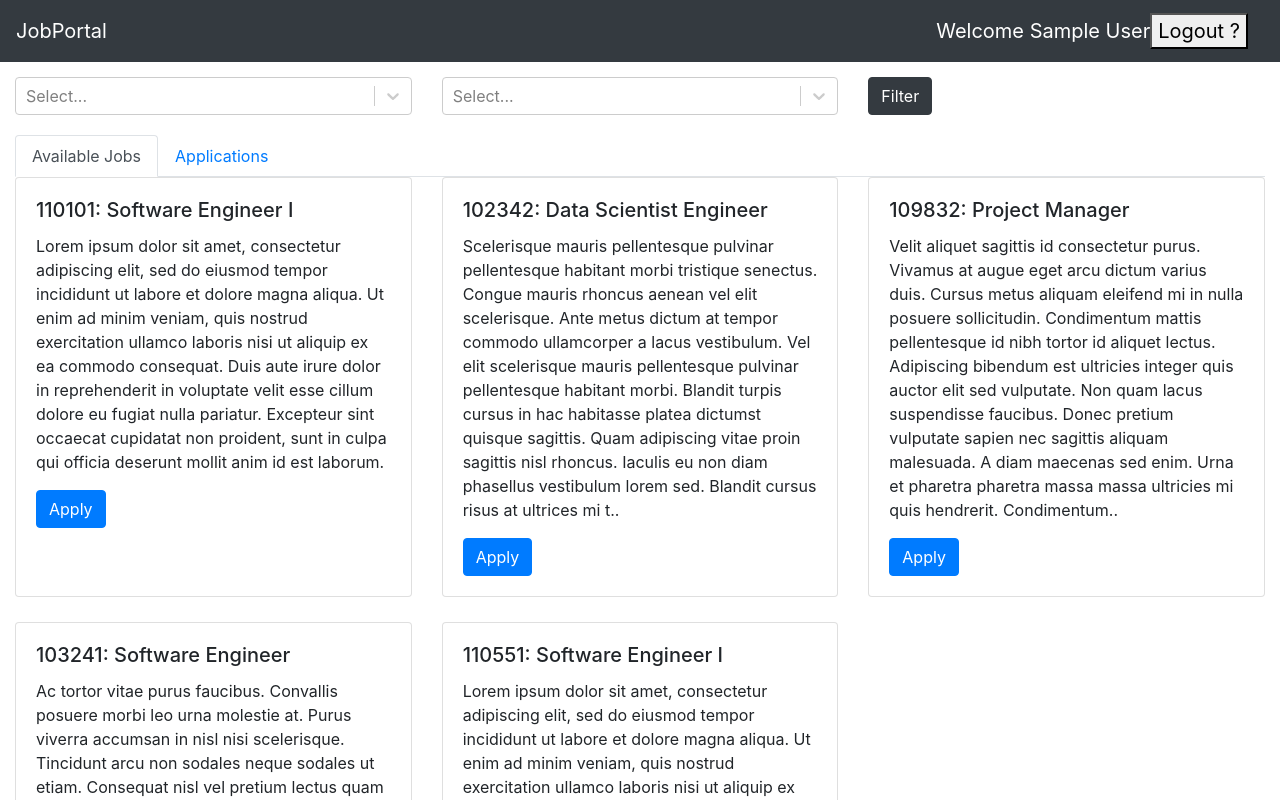
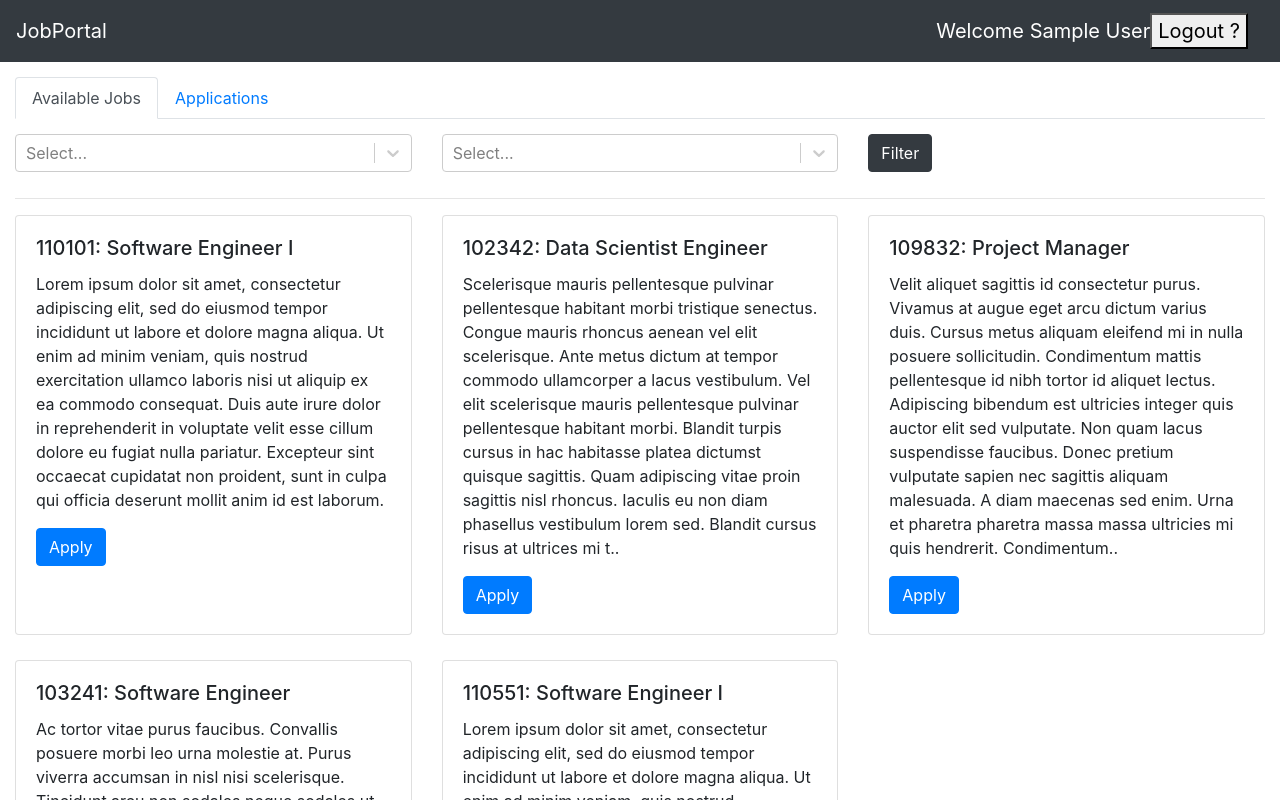
Before and after one commit to AkritiKapur/job-portal-app, a React (Create React App) app: page / in a window 1280 px wide. Shown: the top 800 px of the page. Built offline with nearby package versions, Linux system fonts and the light colour scheme; sample sign-in values are in the browser's storage.

Commit message:
shifting search filter logic to dashboard

```diff
--- a/src/candidateDashboard/Dashboard.js
+++ b/src/candidateDashboard/Dashboard.js
@@ -2,10 +2,35 @@ import React, { Component } from 'react';
 import { connect } from 'react-redux';
 import Jobs from './Jobs'
 import ApplicationFilter from './ApplicationFilter';
+import Search from '../search/search';
 
 class Dashboard extends Component {
     constructor(props, context) {
         super(props, context);
+
+        this.items = [
+            {
+                key: "test1",
+                data: [
+                    "Software Engineer I",
+                    "Project Manager"
+                ]
+            },
+            {
+                key: "test2",
+                data: [
+                    "Python",
+                    "JQuery"
+                ]
+            }
+        ]
+
+        this.state = this.items.reduce(function(map, obj) {
+            map[obj.key] = []
+            return map;
+        }, {})
+
+        this.handleFilter = this.handleFilter.bind(this);
     }
     // componentDidMount() {
     //     this.fetchData();
@@ -20,11 +45,17 @@ class Dashboard extends Component {
     //         .catch(error => console.log(error));
     // }
 
+    handleFilter(filterName, values) {
+        this.setState({[filterName]: values});
+    }
+
     refresh() {
         // refresh the job cards in the UI
     }
 
     render() {
+        const items = this.items;
+
         const jobs = [
             {"id":"110101", "title": "Software Engineer I", "description": "Lorem ipsum dolor sit amet, consectetur adipiscing elit, sed do eiusmod tempor incididunt ut labore et dolore magna aliqua. Ut enim ad minim veniam, quis nostrud exercitation ullamco laboris nisi ut aliquip ex ea commodo consequat. Duis aute irure dolor in reprehenderit in voluptate velit esse cillum dolore eu fugiat nulla pariatur. Excepteur sint occaecat cupidatat non proident, sunt in culpa qui officia deserunt mollit anim id est laborum."},
             {"id":"102342", "title": "Data Scientist Engineer", "description": "Scelerisque mauris pellentesque pulvinar pellentesque habitant morbi tristique senectus. Congue mauris rhoncus aenean vel elit scelerisque. Ante metus dictum at tempor commodo ullamcorper a lacus vestibulum. Vel elit scelerisque mauris pellentesque pulvinar pellentesque habitant morbi. Blandit turpis cursus in hac habitasse platea dictumst quisque sagittis. Quam adipiscing vitae proin sagittis nisl rhoncus. Iaculis eu non diam phasellus vestibulum lorem sed. Blandit cursus risus at ultrices mi tempus imperdiet. Et malesuada fames ac turpis egestas integer. In fermentum posuere urna nec. Tristique senectus et netus et malesuada fames ac. Cursus eget nunc scelerisque viverra mauris. Viverra orci sagittis eu volutpat odio facilisis mauris. Proin nibh nisl condimentum id venenatis a condimentum. Pretium quam vulputate dignissim suspendisse in est ante in. Ullamcorper sit amet risus nullam eget felis eget nunc. Et ultrices neque ornare aenean."},
@@ -35,7 +66,8 @@ class Dashboard extends Component {
 
         return (
             <div className="candidate-dashboard">
-                {/* <ApplicationFilter /> */}
+                <Search items={items} handleFilter={this.handleFilter}/>
+                <hr />
                 <Jobs jobs={jobs} />
             </div>
         );
--- a/src/candidateDashboard/Home.js
+++ b/src/candidateDashboard/Home.js
@@ -3,7 +3,7 @@ import { connect } from 'react-redux';
 import Tabs from 'react-bootstrap/Tabs';
 import Tab from 'react-bootstrap/Tab';
 import Dashboard from './Dashboard';
-import Search from '../search/search';
+
 import { withRouter } from "react-router";
 
 class Home extends Component {
@@ -15,26 +15,8 @@ class Home extends Component {
     }
 
     render() {
-        const items = [
-            {
-                key: "test1",
-                data: [
-                    "Software Engineer I",
-                    "Project Manager"
-                ]
-            },
-            {
-                key: "test2",
-                data: [
-                    "Python",
-                    "JQuery"
-                ]
-            }
-        ]
-
         return (
             <div className="home-candidate-container">
-                <Search items={items} />
                 <Tabs
                     id="controlled-tab-home"
                     activeKey={this.state.key}
--- a/src/search/search.css
+++ b/src/search/search.css
@@ -1,3 +1,7 @@
 .search-bar {
-    margin-bottom: 20px;
+    margin-bottom: 10px;
 }
+
+.search-jobs-filter-form {
+    margin-top: 15px;
+}
--- a/src/search/search.js
+++ b/src/search/search.js
@@ -1,23 +1,23 @@
 import React, { Component } from 'react';
 import { connect } from 'react-redux';
 import SearchDropdown from './searchDropdown';
+import './search.css';
 
 class Search extends Component {
     constructor(props, context) {
         super(props, context);
 
 
-        this.state = this.props.items.reduce(function(map, obj) {
-            map[obj.key] = []
-            return map;
-        }, {submitted: false});
+        this.state = {
+            submitted: false
+        };
 
         this.handleSubmit = this.handleSubmit.bind(this);
         this.handleChecked = this.handleChecked.bind(this);
     }
 
     handleChecked(filterName, values) {
-        this.setState({[filterName]: values});
+        this.props.handleFilter(filterName, values);
     }
 
     handleSubmit(e) {
@@ -29,6 +29,7 @@ class Search extends Component {
     render() {
         const items = this.props.items;
         return(
+            <div className="search-jobs-filter-form">
                 <div className="row">
                         {
                             items.map(item => (
@@ -39,6 +40,7 @@ class Search extends Component {
                         <button type="button" class="btn btn-dark" onClick={this.handleSubmit}>Filter</button>
                         </div>
                 </div>
+            </div>
         )
     }
 }
```
Lines whose indentation alone changed are shown as unchanged.
